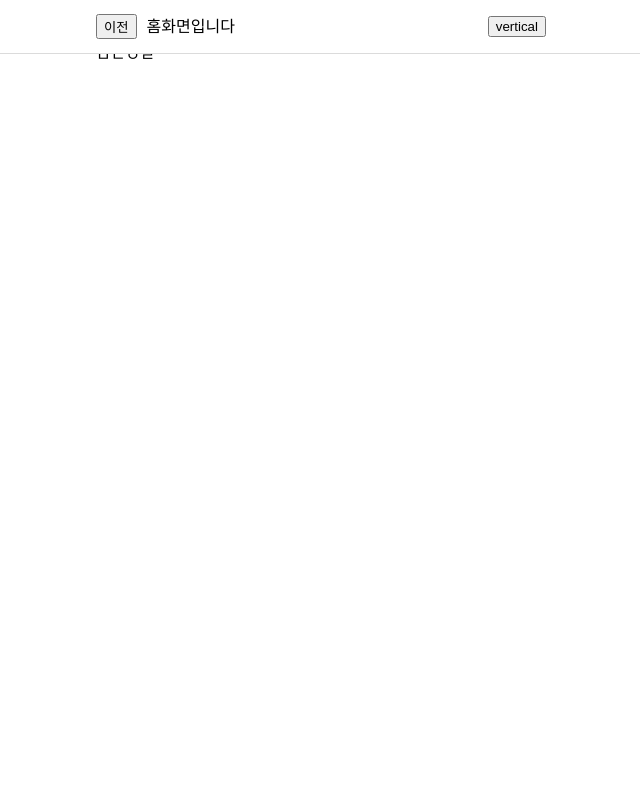
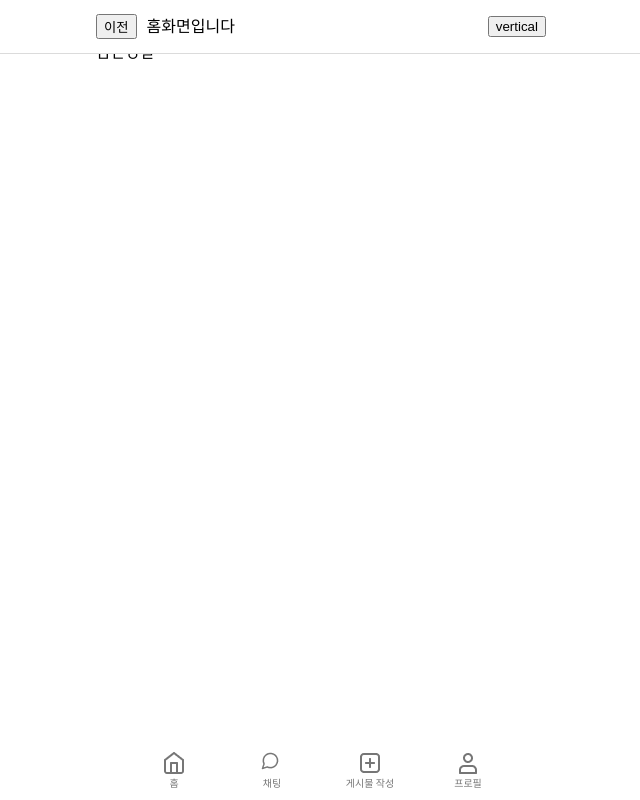
Before and after one commit to munseunggyu/triplus, a React (Create React App) app: page / in a window 1280 px wide. Shown: the whole page, without its empty margins (319-959 px from the left). Built offline with nearby package versions, Linux system fonts and the light colour scheme.

Commit message:
feat: Navbar 컴포넌트 추가

```diff
--- /dev/null
+++ b/src/components/Header/Navbar.jsx
@@ -0,0 +1,86 @@
+import React from "react";
+import styled from "styled-components";
+import css_sprite from "../../assets/images/css_sprites.png";
+
+const IconsUl = styled.ul`
+  position: fixed;
+  bottom: 0;
+  left: 0;
+  right: 0;
+  display: flex;
+  flex-direction: row;
+  justify-content: center;
+  gap: 14px;
+`;
+
+const Iconli = styled.div`
+  box-sizing: border-box;
+  display: flex;
+  flex-direction: column;
+  justify-content: center;
+  align-items: center;
+  width: 84px;
+  height: 60px;
+  gap: 4px;
+`;
+
+const HomeIcon = styled.button`
+  width: 24px;
+  height: 24px;
+  background: url(${css_sprite}) -98px -102px;
+  border: 0px;
+  margin: 0 auto;
+`;
+
+const MessageIcon = styled.button`
+  width: 24px;
+  height: 24px;
+  background: url(${css_sprite}) -90px -190px;
+  border: 0px;
+`;
+
+const EditIcon = styled.button`
+  width: 24px;
+  height: 24px;
+  background: url(${css_sprite}) -10px -102px;
+  border: 0px;
+`;
+
+const UserIcon = styled.button`
+  width: 24px;
+  height: 24px;
+  background: url(${css_sprite}) -54px -146px;
+  border: 0px;
+`;
+
+const NavSpan = styled.span`
+  display: block;
+  font-size: 10px;
+  color: #767676;
+`;
+
+export default function Navbar() {
+  return (
+    <IconsUl>
+      <Iconli>
+        <HomeIcon />
+        <NavSpan>홈</NavSpan>
+      </Iconli>
+
+      <Iconli>
+        <MessageIcon />
+        <NavSpan>채팅</NavSpan>
+      </Iconli>
+
+      <Iconli>
+        <EditIcon />
+        <NavSpan>게시물 작성</NavSpan>
+      </Iconli>
+
+      <Iconli>
+        <UserIcon />
+        <NavSpan>프로필</NavSpan>
+      </Iconli>
+    </IconsUl>
+  );
+}
--- a/src/pages/Home/index.jsx
+++ b/src/pages/Home/index.jsx
@@ -1,6 +1,7 @@
 import React from "react";
 import Header from "../../components/Header";
 import HeaderTitle from "../../components/Header/HeaderTitle";
+import Navbar from "../../components/Header/Navbar";
 import Prev from "../../components/Header/Prev";
 import Vertical from "../../components/Header/Vertical";
 import { MainContainer } from "../../components/MainContainer";
@@ -14,6 +15,7 @@ export default function Home() {
         <Vertical />
       </Header>
       <MainContainer>ㅁㄴㅇㄹ</MainContainer>
+      <Navbar />
     </>
   );
 }
```
